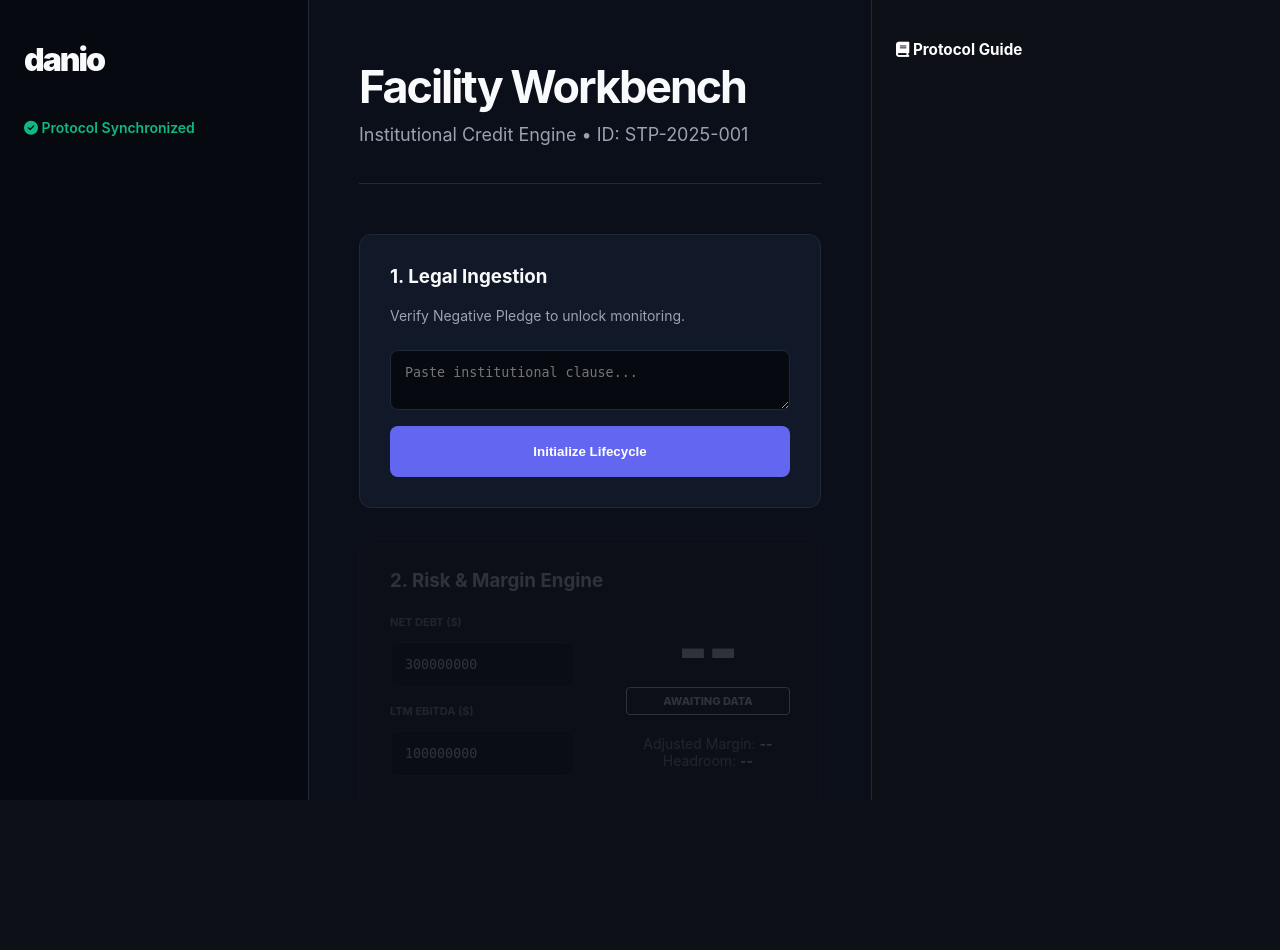
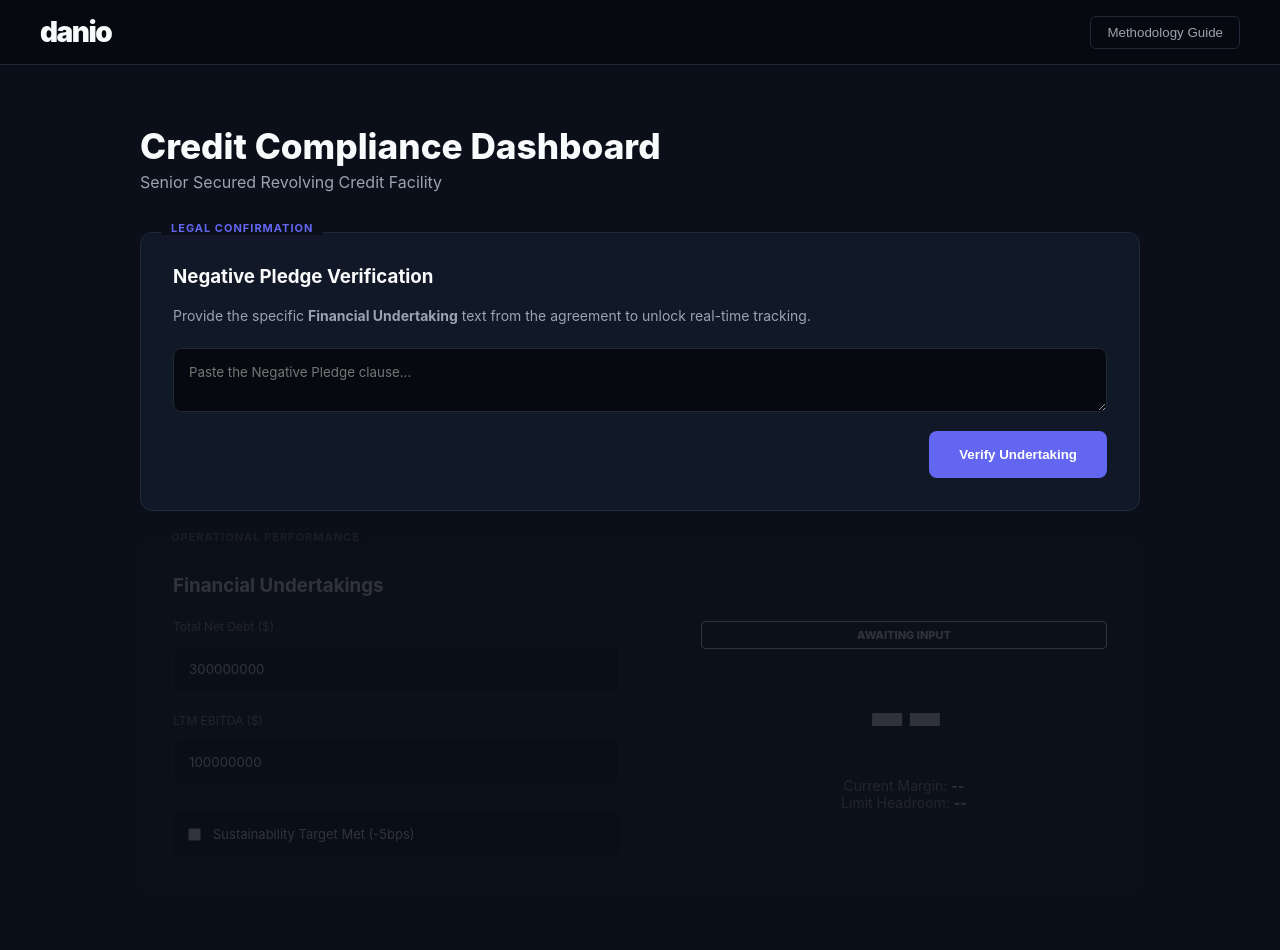
Before and after one commit to edimaudo/danio, a Flask app: page /workbench in a window 1280 px wide. Before the commit the page ends 800 px from the top, so only its background shows below. Run offline with Flask 3, Linux system fonts and the light colour scheme.

Commit message:
Refactor workbench for Credit Compliance dashboard
Updated the title and various sections to reflect the new focus on Credit Compliance. Adjusted styles and layout for improved user experience.

```diff
--- a/templates/workbench.html
+++ b/templates/workbench.html
@@ -2,25 +2,36 @@
 <html lang="en">
 <head>
     <meta charset="UTF-8">
-    <title>danio | Workbench</title>
+    <title>danio | Credit Compliance</title>
     <link rel="stylesheet" href="https://cdnjs.cloudflare.com/ajax/libs/font-awesome/6.4.0/css/all.min.css">
     <style>
         :root { --bg: #0B0F19; --card: #111827; --border: #1F2937; --primary: #6366F1; --text: #F9FAFB; --sub: #9CA3AF; }
-        body { font-family: 'Inter', sans-serif; background: var(--bg); color: var(--text); margin: 0; display: flex; height: 100vh; overflow: hidden; }
+        body { font-family: 'Inter', sans-serif; background: var(--bg); color: var(--text); margin: 0; padding: 0; }
 
-        aside { width: 260px; background: #06090F; border-right: 1px solid var(--border); padding: 40px 24px; flex-shrink: 0; }
-        main { flex-grow: 1; padding: 60px 50px; overflow-y: auto; box-sizing: border-box; }
-        .guide-panel { width: 360px; background: #0D1117; border-left: 1px solid var(--border); padding: 40px 24px; flex-shrink: 0; overflow-y: auto; font-size: 13px; color: var(--sub); }
+        nav { background: #06090F; border-bottom: 1px solid var(--border); padding: 15px 40px; display: flex; justify-content: space-between; align-items: center; }
+        .brand { font-weight: 900; font-size: 28px; letter-spacing: -1.5px; }
 
-        header { margin-bottom: 50px; border-bottom: 1px solid var(--border); padding-bottom: 20px; }
-        header h1 { margin: 0; font-size: 2.8rem; letter-spacing: -2px; }
+        .container { max-width: 1000px; margin: 60px auto; padding: 0 20px; }
+        header { margin-bottom: 40px; }
+        header h1 { font-size: 2.2rem; font-weight: 800; margin: 0; }
+        header p { color: var(--sub); font-size: 16px; margin-top: 5px; }
 
-        .card { background: var(--card); border: 1px solid var(--border); border-radius: 12px; padding: 30px; margin-bottom: 30px; }
+        .card { background: var(--card); border: 1px solid var(--border); border-radius: 12px; padding: 32px; margin-bottom: 30px; position: relative; }
+        .card-label { position: absolute; top: -12px; left: 20px; background: var(--bg); padding: 0 10px; font-size: 11px; font-weight: 700; color: var(--primary); text-transform: uppercase; letter-spacing: 1px; }
+
+        .grid { display: grid; grid-template-columns: 1fr 1fr; gap: 40px; }
+        textarea, input { background: #06090F; border: 1px solid var(--border); color: white; padding: 15px; border-radius: 8px; width: 100%; margin-top: 10px; font-family: inherit; box-sizing: border-box; }
+
+        .btn { background: var(--primary); color: white; border: none; padding: 16px 30px; border-radius: 8px; font-weight: 700; cursor: pointer; }
+        .btn-help { background: transparent; border: 1px solid var(--border); color: var(--sub); padding: 8px 16px; border-radius: 6px; cursor: pointer; }
+
         .locked { opacity: 0.15; pointer-events: none; filter: grayscale(1); }
+        .metrics-panel { text-align: center; border-left: 1px solid var(--border); padding-left: 40px; display: flex; flex-direction: column; justify-content: center; }
+        .big-ratio { font-size: 5.5rem; font-weight: 900; letter-spacing: -4px; line-height: 1; margin: 20px 0; }
 
-        .grid { display: grid; grid-template-columns: 1fr 1fr; gap: 30px; }
-        input, textarea { background: #06090F; border: 1px solid var(--border); color: white; padding: 14px; border-radius: 8px; width: 100%; margin: 12px 0; font-family: 'Fira Code', monospace; box-sizing: border-box; }
-        .btn { background: var(--primary); color: white; border: none; padding: 18px; border-radius: 8px; font-weight: 700; cursor: pointer; width: 100%; }
+        /* Modal Styling */
+        .modal { display: none; position: fixed; z-index: 1000; left: 0; top: 0; width: 100%; height: 100%; background: rgba(0,0,0,0.85); backdrop-filter: blur(5px); }
+        .modal-content { background: var(--card); margin: 10% auto; padding: 40px; border: 1px solid var(--border); border-radius: 16px; width: 450px; }
 
         .badge { padding: 6px 12px; border-radius: 4px; font-size: 11px; font-weight: 800; text-transform: uppercase; border: 1px solid; }
         .success { color: #10B981; border-color: #10B981; }
@@ -30,48 +41,99 @@
 </head>
 <body>
 
-<aside>
-    <div style="font-weight: 900; font-size: 32px; margin-bottom: 40px; letter-spacing: -2px;">danio</div>
-    <div style="color: #10B981; font-size: 14px; font-weight: 600;"><i class="fas fa-check-circle"></i> Protocol Synchronized</div>
-</aside>
+<nav>
+    <div class="brand">danio</div>
+    <button class="btn-help" onclick="toggleHelp()">Methodology Guide</button>
+</nav>
 
-<main>
+<div class="container">
     <header>
-        <h1>Facility Workbench</h1>
-        <p style="color: var(--sub); margin-top: 10px; font-size: 18px;">Institutional Credit Engine • ID: STP-2025-001</p>
+        <h1>Credit Compliance Dashboard</h1>
+        <p>Senior Secured Revolving Credit Facility</p>
     </header>
 
     <div class="card">
-        <h3 style="margin-top:0;">1. Legal Ingestion</h3>
-        <p style="font-size: 14px; color: var(--sub);">Verify Negative Pledge to unlock monitoring.</p>
-        <textarea id="legal-input" rows="2" placeholder="Paste institutional clause..."></textarea>
-        <button class="btn" onclick="verify()">Initialize Lifecycle</button>
+        <div class="card-label">Legal Confirmation</div>
+        <h3 style="margin-top:0;">Negative Pledge Verification</h3>
+        <p style="font-size: 14px; color: var(--sub);">Provide the specific <strong>Financial Undertaking</strong> text from the agreement to unlock real-time tracking.</p>
+        <textarea id="legal-input" rows="2" placeholder="Paste the Negative Pledge clause..."></textarea>
+        <div style="margin-top: 15px; text-align: right;">
+            <button class="btn" onclick="verify()">Verify Undertaking</button>
+        </div>
     </div>
 
     <div id="monitor-ui" class="card locked">
-        <h3 style="margin-top:0;">2. Risk & Margin Engine</h3>
+        <div class="card-label">Operational Performance</div>
         <div class="grid">
             <div>
-                <label style="font-size: 11px; color: var(--sub); font-weight: 700;">NET DEBT ($)</label>
+                <h3 style="margin-top:0;">Financial Undertakings</h3>
+                <label style="font-size: 12px; color: var(--sub);">Total Net Debt ($)</label>
                 <input type="number" id="debt" value="300000000" oninput="refresh()">
-                <label style="font-size: 11px; color: var(--sub); font-weight: 700;">LTM EBITDA ($)</label>
+
+                <label style="font-size: 12px; color: var(--sub); display: block; margin-top: 20px;">LTM EBITDA ($)</label>
                 <input type="number" id="ebitda" value="100000000" oninput="refresh()">
-                <label style="font-size: 13px; color: var(--text); cursor:pointer;">
-                    <input type="checkbox" id="esg" onchange="refresh()"> ESG Sustainability Target Met (-5bps)
-                </label>
+
+                <div style="margin-top: 25px; padding: 15px; background: #06090F; border-radius: 8px;">
+                    <label style="font-size: 13px; cursor:pointer; display: flex; align-items: center; gap: 12px;">
+                        <input type="checkbox" id="esg" onchange="refresh()" style="width: auto; margin:0;">
+                        Sustainability Target Met (-5bps)
+                    </label>
+                </div>
             </div>
-            <div style="text-align: center; border-left: 1px solid var(--border); padding-left: 20px;">
-                <div id="ratio-ui" style="font-size: 4rem; font-weight: 900;">--</div>
-                <div id="status-ui" class="badge">Awaiting Data</div>
-                <div style="margin-top: 20px; font-size: 14px; color: var(--sub);">
-                    Adjusted Margin: <span id="margin-ui" style="color:white; font-weight:bold;">--</span><br>
-                    Headroom: <span id="head-ui" style="color:white; font-weight:bold;">--</span>
+
+            <div class="metrics-panel">
+                <div id="status-ui" class="badge">Awaiting Input</div>
+                <div class="big-ratio" id="ratio-ui">--</div>
+                <div style="font-size: 14px; color: var(--sub);">
+                    Current Margin: <span id="margin-ui" style="color:white; font-weight:bold;">--</span><br>
+                    Limit Headroom: <span id="head-ui" style="color:white; font-weight:bold;">--</span>
                 </div>
             </div>
         </div>
     </div>
-</main>
+</div>
 
-<div class="guide-panel">
-    <h3 style="color: white; margin-top: 0;"><i class="fas fa-book"></i> Protocol Guide</h3>
-    <hr style="border: 0; border-top:
+<div id="helpModal" class="modal">
+    <div class="modal-content">
+        <h2 style="margin-top:0;">Methodology Guide</h2>
+        <hr style="border:0; border-top: 1px solid var(--border); margin: 20px 0;">
+        <p><strong>Compliance Check:</strong> The agreement is verified by searching for "security" and "negative pledge" anchors in the provided legal text.</p>
+        <p><strong>Undertaking Limit:</strong> This facility is capped at a maximum leverage of <strong>3.50x</strong>.</p>
+        <p><strong>Margin Ratchet:</strong> Base margin is 225 bps. A 5 bps reduction applies if sustainability targets are achieved.</p>
+        <button class="btn" style="width:100%; margin-top:20px;" onclick="toggleHelp()">Close Guide</button>
+    </div>
+</div>
+
+<script>
+    function toggleHelp() {
+        const m = document.getElementById('helpModal');
+        m.style.display = (m.style.display === 'block') ? 'none' : 'block';
+    }
+
+    async function verify() {
+        const text = document.getElementById('legal-input').value;
+        const res = await fetch('/api/verify', {method: 'POST', headers: {'Content-Type': 'application/json'}, body: JSON.stringify({text})});
+        const data = await res.json();
+        if(data.success) {
+            document.getElementById('monitor-ui').classList.remove('locked');
+            refresh();
+        } else {
+            alert("Verification Failed. Please provide a valid Negative Pledge clause.");
+        }
+    }
+
+    async function refresh() {
+        const debt = document.getElementById('debt').value;
+        const ebitda = document.getElementById('ebitda').value;
+        const esg_met = document.getElementById('esg').checked;
+        const res = await fetch('/api/monitor', {method: 'POST', headers: {'Content-Type': 'application/json'}, body: JSON.stringify({debt, ebitda, esg_met})});
+        const data = await res.json();
+        document.getElementById('ratio-ui').innerText = data.ratio;
+        document.getElementById('status-ui').innerText = data.status;
+        document.getElementById('status-ui').className = "badge " + data.color;
+        document.getElementById('margin-ui').innerText = data.margin;
+        document.getElementById('head-ui').innerText = data.headroom;
+    }
+</script>
+</body>
+</html>
```
